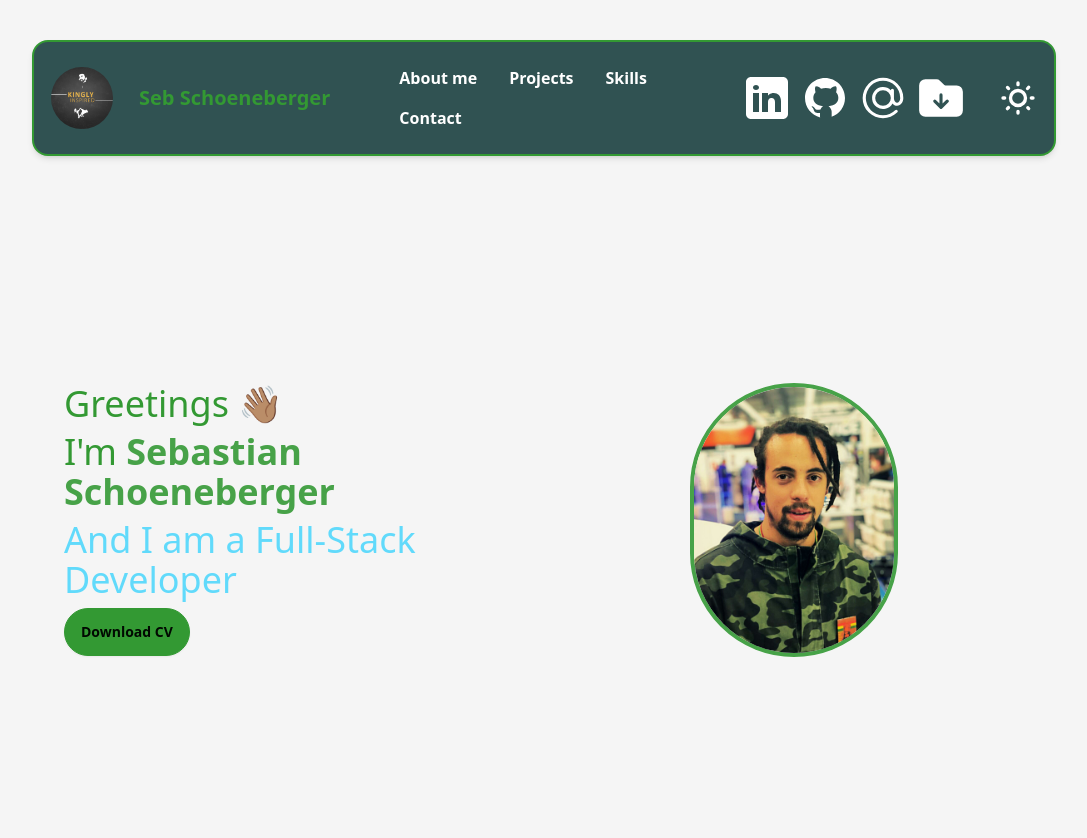
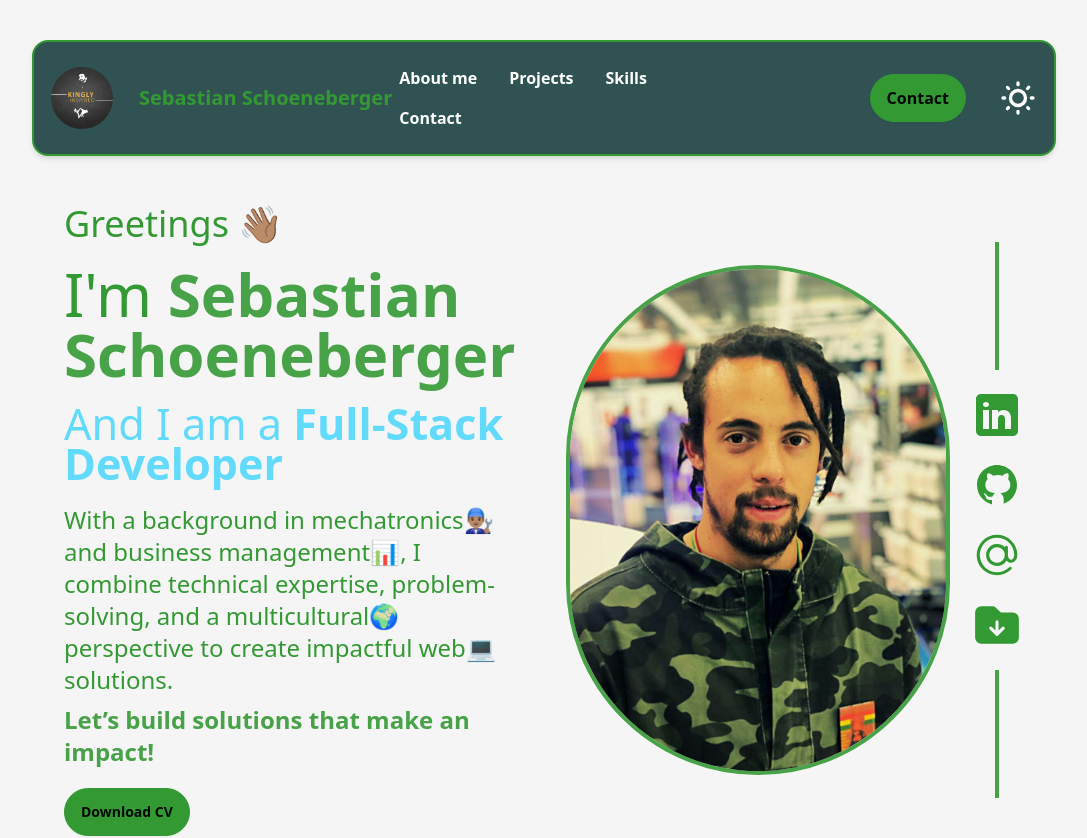
Before and after one commit to SebSchoeneberger/Portfolio, a React (Vite) app: page / in a window 1280 px wide. Shown: the top 838 px of the page, without its empty margins (96-1183 px from the left). Built offline with nearby package versions, Linux system fonts and the light colour scheme.

Commit message:
Home Page and Navbar

```diff
--- a/package.json
+++ b/package.json
@@ -10,6 +10,7 @@
     "preview": "vite preview"
   },
   "dependencies": {
+    "lottie-react": "^2.4.1",
     "react": "^18.3.1",
     "react-dom": "^18.3.1",
     "react-router-dom": "^7.1.2"
--- a/src/Pages/Home.jsx
+++ b/src/Pages/Home.jsx
@@ -1,32 +1,109 @@
 import img from "../assets/2019-05-08 18.33.23.jpg";
+import Lottie from 'lottie-react';
+import animationData from '../assets/Animation - 1738256751522.json';
 
 function Home() {
   return (
     <>
-      <main className="bg-neutral text-primary p-10">
-<div className="max-w-[80%] flex justify-center items-center text-left gap-10 mx-auto">
-
+      <main className="bg-neutral text-primary p-10 flex flex-col justify-start items-center">
+        <section className="max-w-[80%] flex justify-center items-center text-left gap-10 mx-auto">
           {/* Left Section */}
-          <div className="flex flex-1 flex-col justify-center items-start h-screen text-4xl gap-2">
-            <h2>
-              Greetings 👋🏽
-            </h2>
-            <a>I'm <strong className="text-secondary">Sebastian Schoeneberger</strong></a>
-            <h3 className="text-accent">And I am a Full-Stack Developer</h3>
-            <button className="btn btn-primary rounded-3xl">
-              Download CV
-            </button>
+          <div className="flex flex-1 flex-col justify-center items-start h-screen text-4xl gap-5">
+            <h2 className="">Greetings 👋🏽</h2>
+            <a className="text-6xl">
+              I'm <strong className="text-secondary">Sebastian Schoeneberger</strong>
+            </a>
+            <h3 className="text-accent text-[2.7rem]">And I am a <strong>Full-Stack Developer</strong></h3>
+            <p className="text-2xl flex flex-col">
+              <span>With a background in mechatronics👨🏽‍🔧 and business management📊, I combine technical expertise, problem-solving, and a multicultural🌍 perspective to create impactful web💻 solutions.</span>
+              <span className="text-secondary font-semibold pt-2"> Let’s build solutions that make an impact!</span>
+            </p>
+            <button className="btn btn-primary rounded-3xl">Download CV</button>
           </div>
 
           {/* Right Section */}
-          <div className="flex flex-1 flex-col justify-center items-center h-screen">
+          <div className="flex flex-1 gap-5 justify-evenly items-center h-screen">
             <img
               src={img}
               alt="Profile Picture Sebastian Schoeneberger"
-              className="rounded-full w-52 h-auto border-4 border-secondary"
+              className="rounded-full w-96 h-auto border-4 border-secondary"
             />
+
+            <div>
+              <ul className="flex flex-col justify-center items-center gap-5">
+                <div className="w-1 h-32 bg-secondary"></div>
+                <li>
+                  <svg
+                    xmlns="http://www.w3.org/2000/svg"
+                    x="0px"
+                    y="0px"
+                    fill="currentColor"
+                    width="50"
+                    height="50"
+                    viewBox="0 0 50 50"
+                    className="hover:scale-125 hover:-translate-x-1 transition-transform duration-300 cursor-pointer"
+                  >
+                    <path
+                      d="M41,4H9C6.24,4,4,6.24,4,9v32c0,2.76,2.24,5,5,5h32c2.76,0,5-2.24,5-5V9C46,6.24,43.76,4,41,4z M17,20v19h-6V20H17z M11,14.47c0-1.4,1.2-2.47,3-2.47s2.93,1.07,3,2.47c0,1.4-1.12,2.53-3,2.53C12.2,17,11,15.87,11,14.47z M39,39h-6c0,0,0-9.26,0-10 c0-2-1-4-3.5-4.04h-0.08C27,24.96,26,27.02,26,29c0,0.91,0,10,0,10h-6V20h6v2.56c0,0,1.93-2.56,5.81-2.56 c3.97,0,7.19,2.73,7.19,8.26V39z"
+                    ></path>
+                  </svg>
+                </li>
+                <li>
+                  <svg
+                    xmlns="http://www.w3.org/2000/svg"
+                    x="0px"
+                    y="0px"
+                    width="50"
+                    fill="currentColor"
+                    height="50"
+                    viewBox="0 0 30 30"
+                    className="hover:scale-125 hover:-translate-x-1 transition-transform duration-300 cursor-pointer"
+                  >
+                    <path
+                      d="M15,3C8.373,3,3,8.373,3,15c0,5.623,3.872,10.328,9.092,11.63C12.036,26.468,12,26.28,12,26.047v-2.051 c-0.487,0-1.303,0-1.508,0c-0.821,0-1.551-0.353-1.905-1.009c-0.393-0.729-0.461-1.844-1.435-2.526 c-0.289-0.227-0.069-0.486,0.264-0.451c0.615,0.174,1.125,0.596,1.605,1.222c0.478,0.627,0.703,0.769,1.596,0.769 c0.433,0,1.081-0.025,1.691-0.121c0.328-0.833,0.895-1.6,1.588-1.962c-3.996-0.411-5.903-2.399-5.903-5.098 c0-1.162,0.495-2.286,1.336-3.233C9.053,10.647,8.706,8.73,9.435,8c1.798,0,2.885,1.166,3.146,1.481C13.477,9.174,14.461,9,15.495,9 c1.036,0,2.024,0.174,2.922,0.483C18.675,9.17,19.763,8,21.565,8c0.732,0.731,0.381,2.656,0.102,3.594 c0.836,0.945,1.328,2.066,1.328,3.226c0,2.697-1.904,4.684-5.894,5.097C18.199,20.49,19,22.1,19,23.313v2.734 c0,0.104-0.023,0.179-0.035,0.268C23.641,24.676,27,20.236,27,15C27,8.373,21.627,3,15,3z"
+                    ></path>
+                  </svg>
+                </li>
+
+                <li>
+                  <svg
+                    xmlns="http://www.w3.org/2000/svg"
+                    viewBox="0 0 24 24"
+                    fill="currentColor"
+                    width="50"
+                    height="50"
+                    className="hover:scale-125 hover:-translate-x-1 transition-transform duration-300 cursor-pointer"
+                  >
+                    <path
+                      fillRule="evenodd"
+                      d="M17.834 6.166a8.25 8.25 0 1 0 0 11.668.75.75 0 0 1 1.06 1.06c-3.807 3.808-9.98 3.808-13.788 0-3.808-3.807-3.808-9.98 0-13.788 3.807-3.808 9.98-3.808 13.788 0A9.722 9.722 0 0 1 21.75 12c0 .975-.296 1.887-.809 2.571-.514.685-1.28 1.179-2.191 1.179-.904 0-1.666-.487-2.18-1.164a5.25 5.25 0 1 1-.82-6.26V8.25a.75.75 0 0 1 1.5 0V12c0 .682.208 1.27.509 1.671.3.401.659.579.991.579.332 0 .69-.178.991-.579.3-.4.509-.99.509-1.671a8.222 8.222 0 0 0-2.416-5.834ZM15.75 12a3.75 3.75 0 1 0-7.5 0 3.75 3.75 0 0 0 7.5 0Z"
+                      clipRule="evenodd"
+                    />
+                  </svg>
+                </li>
+
+                <li>
+                  <svg
+                    xmlns="http://www.w3.org/2000/svg"
+                    viewBox="0 0 24 24"
+                    fill="currentColor"
+                    width="50"
+                    height="50"
+                    className="hover:scale-125 hover:-translate-x-1 transition-transform duration-300 cursor-pointer"
+                  >
+                    <path
+                      fillRule="evenodd"
+                      d="M19.5 21a3 3 0 0 0 3-3V9a3 3 0 0 0-3-3h-5.379a.75.75 0 0 1-.53-.22L11.47 3.66A2.25 2.25 0 0 0 9.879 3H4.5a3 3 0 0 0-3 3v12a3 3 0 0 0 3 3h15Zm-6.75-10.5a.75.75 0 0 0-1.5 0v4.19l-1.72-1.72a.75.75 0 0 0-1.06 1.06l3 3a.75.75 0 0 0 1.06 0l3-3a.75.75 0 1 0-1.06-1.06l-1.72 1.72V10.5Z"
+                      clipRule="evenodd"
+                    />
+                  </svg>
+                </li>
+                <div className="w-1 h-32 bg-secondary"></div>
+              </ul>
+            </div>
           </div>
-</div>
+        </section>
+        <Lottie animationData={animationData} style={{ width: 80, height: 80 }} />
       </main>
     </>
   );
--- a/src/components/Navbar.jsx
+++ b/src/components/Navbar.jsx
@@ -17,29 +17,30 @@ function Navbar() {
         <div className="navbar flex justify-between bg-error text-base-100 shadow-md fixed max-w-[80%] border-2 rounded-2xl border-primary px-4 py-2">
           <div className="flex-1 flex justify-start items-center gap-2">
             <img src={kinglyInspired} alt="" className="btn-ghost rounded-full w-16 h-16" />
-            <a className="btn btn-ghost normal-case text-xl text-primary">Seb Schoeneberger</a>
+            <a className="btn btn-ghost normal-case text-xl text-primary text-left font-bold">Sebastian Schoeneberger</a>
           </div>
 
           <div className="flex-1 flex justify-center items-center font-bold text-2xl">
             {/* Navigation Links */}
             <ul className="menu menu-horizontal px-1">
               <li>
-                <a className="text-base">About me</a>
+                <a className="text-base hover:text-white">About me</a>
               </li>
               <li>
-                <a className="text-base">Projects</a>
+                <a className="text-base hover:text-white">Projects</a>
               </li>
               <li>
-                <a className="text-base">Skills</a>
+                <a className="text-base hover:text-white">Skills</a>
               </li>
               <li>
-                <a className="text-base">Contact</a>
+                <a className="text-base hover:text-white">Contact</a>
               </li>
             </ul>
           </div>
 
           <div className="flex-1 flex justify-end gap-4 items-center">
-            <div className="flex justify-center items-center gap-2">
+            <button className="btn btn-primary rounded-full hover:text-white text-base">Contact</button>
+            {/* <div className="flex justify-center items-center gap-2">
               <svg
                 xmlns="http://www.w3.org/2000/svg"
                 x="0px"
@@ -94,7 +95,7 @@ function Navbar() {
                     clip-rule="evenodd"
                     />
                     </svg>
-            </div>
+            </div> */}
             {/* Theme Toggle */}
             <label className="swap swap-rotate ml-4">
               {/* Hidden checkbox controlling the state */}
```
Also changed, not shown: src/assets/Animation - 1738256751522.json (added, +1 -0 lines), 1 other file (tests, documents, lock files or other folders).
